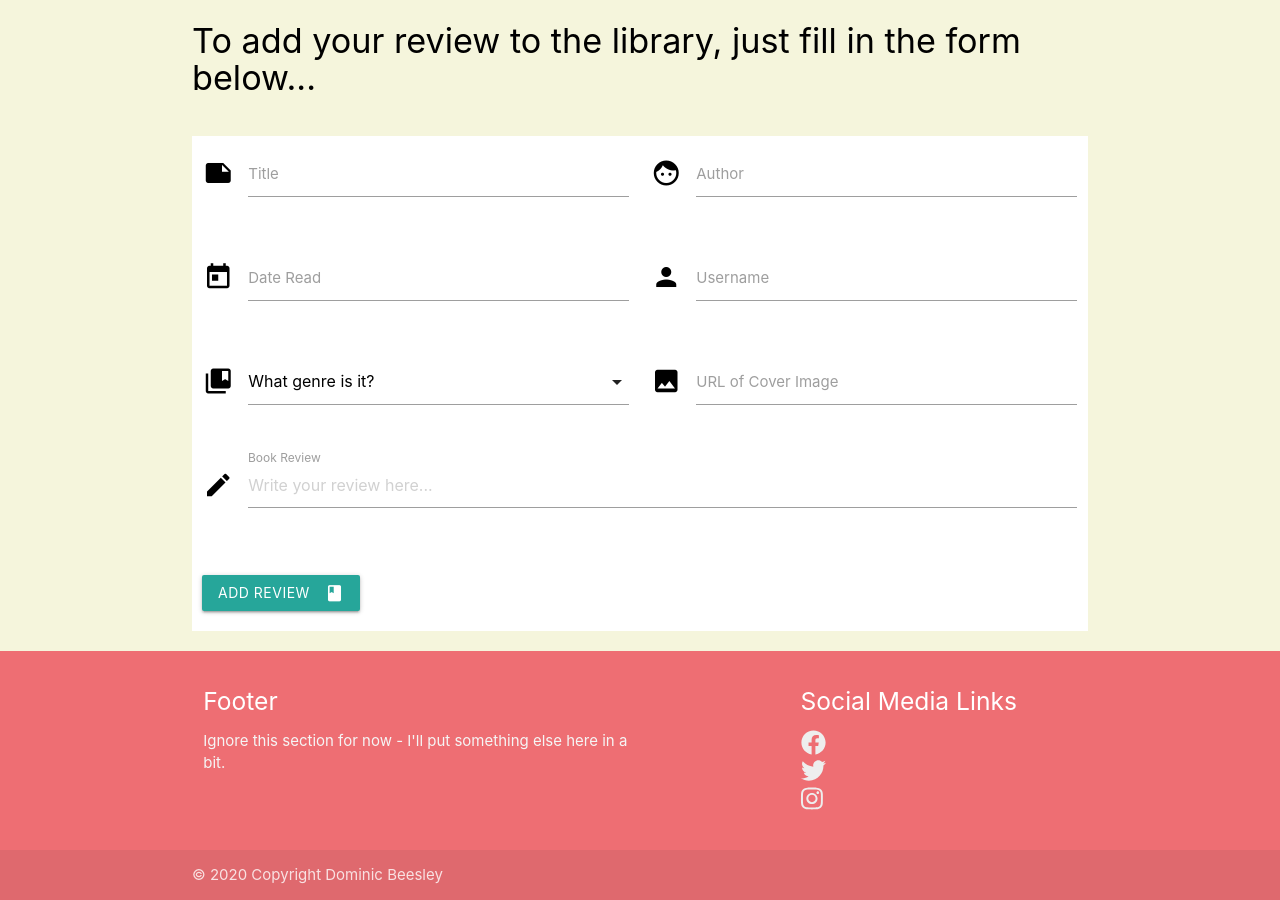
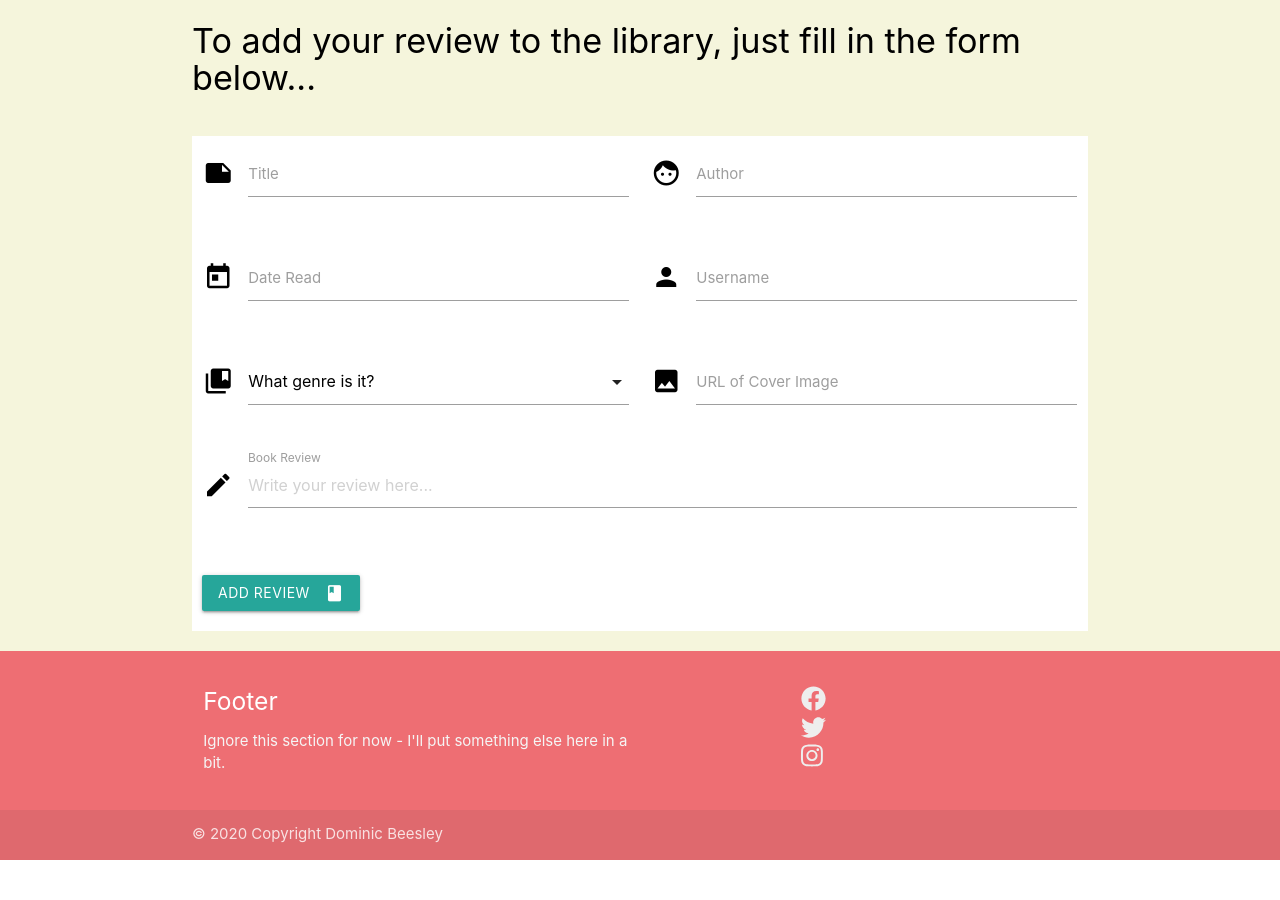
Before and after one commit to dombeesley/datacentricmilestone, a Flask app: page /addbook in a window 1280 px wide. Shown: the part 65-965 px from the top of the page. After the commit the page ends 925 px from the top, so only its background shows below. Run offline with Flask 2, Linux system fonts and the light colour scheme; some libraries are stand-ins or nearby versions.

Commit message:
delete heading in footer

```diff
--- a/templates/base.html
+++ b/templates/base.html
@@ -68,7 +68,6 @@
                     <p class="grey-text text-lighten-4">Ignore this section for now - I'll put something else here in a bit.</p>
                 </div>
                 <div class="col l4 offset-l2 s12">
-                    <h5 class="white-text">Social Media Links</h5>
                     <ul>
                         <li><a class="grey-text text-lighten-3" href="https://www.facebook.com/" target="_blank"><i class="fab fa-facebook socialicon"></i></a></li>
                         <li><a class="grey-text text-lighten-3" href="https://www.twitter.com" target="_blank"><i class="fab fa-twitter socialicon"></i></a></li>
```
